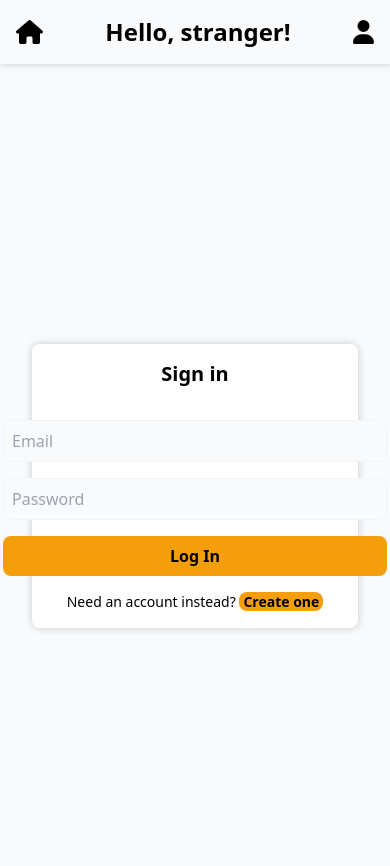
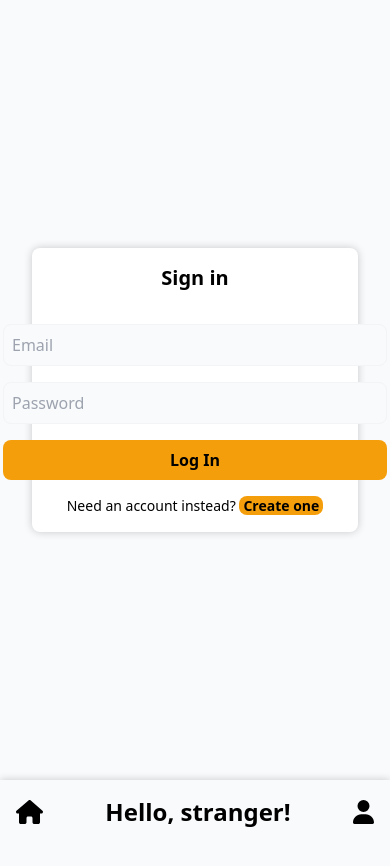
Before and after one commit to Will-Crain/wcrain.dev, a React (Create React App) app: page /login in a window 390 px wide. Shown: the top 866 px of the page. After the commit the page ends 844 px from the top, so only its background shows below. Built offline with nearby package versions, Linux system fonts and the light colour scheme.

Commit message:
sm breakpoint changes for mobile
Moved header to bottom of page
Moved home project scroller to bottom

```diff
--- a/src/routes/Root.jsx
+++ b/src/routes/Root.jsx
@@ -21,8 +21,8 @@ const RootRoute = () => {
 
 	return (
 		<>
-			<div id='pageContainer' className='grid grid-cols-1 grid-rows-[4rem_auto] auto-rows-fr h-screen w-screen'>
-				<div id='header' className={`px-4 flex flex-row text-2xl justify-center items-center w-screen h-16 font-bold text-black shadow-md ${gradient}`}>
+			<div id='pageContainer' className='grid grid-cols-1 sm:grid-rows-[4rem_auto] auto-rows-fr h-screen w-screen grid-rows-[auto_4rem]'>
+				<div id='header' className={`px-4 flex flex-row text-2xl justify-center items-center w-screen h-16 font-bold text-black shadow-md order-last sm:order-first`}>
 					<Link to='/'>
 						<FontAwesomeIcon icon={faHouse} />
 					</Link>
@@ -31,7 +31,7 @@ const RootRoute = () => {
 						<FontAwesomeIcon icon={faUser} />
 					</Link>
 				</div>
-				<section id='body' className='px-4 flex flex-col justify-start items-center w-screen h-full'>
+				<section id='body' className='px-4 flex flex-col justify-start items-center h-[calc(100vh-4rem)] w-screen'>
 					<Outlet />
 				</section>
 			</div>
```
